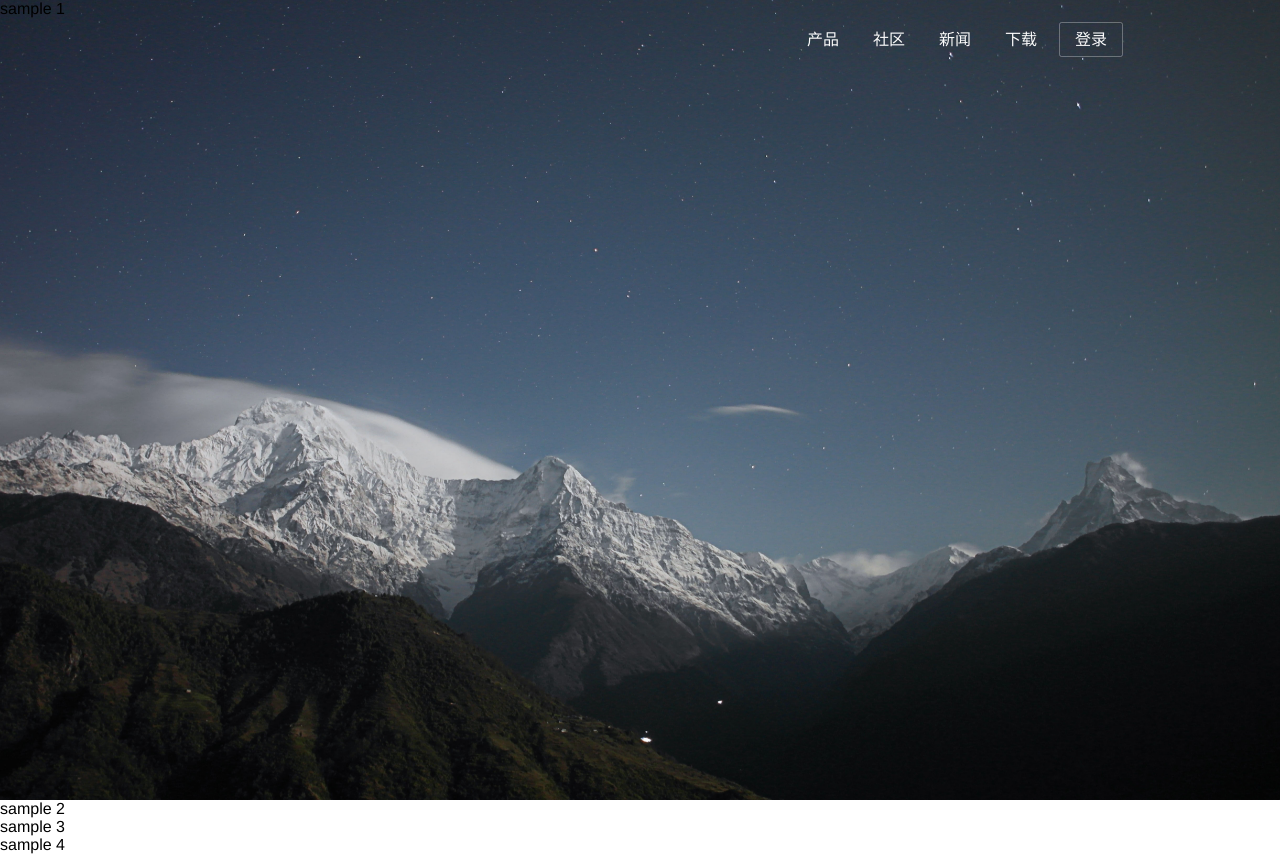
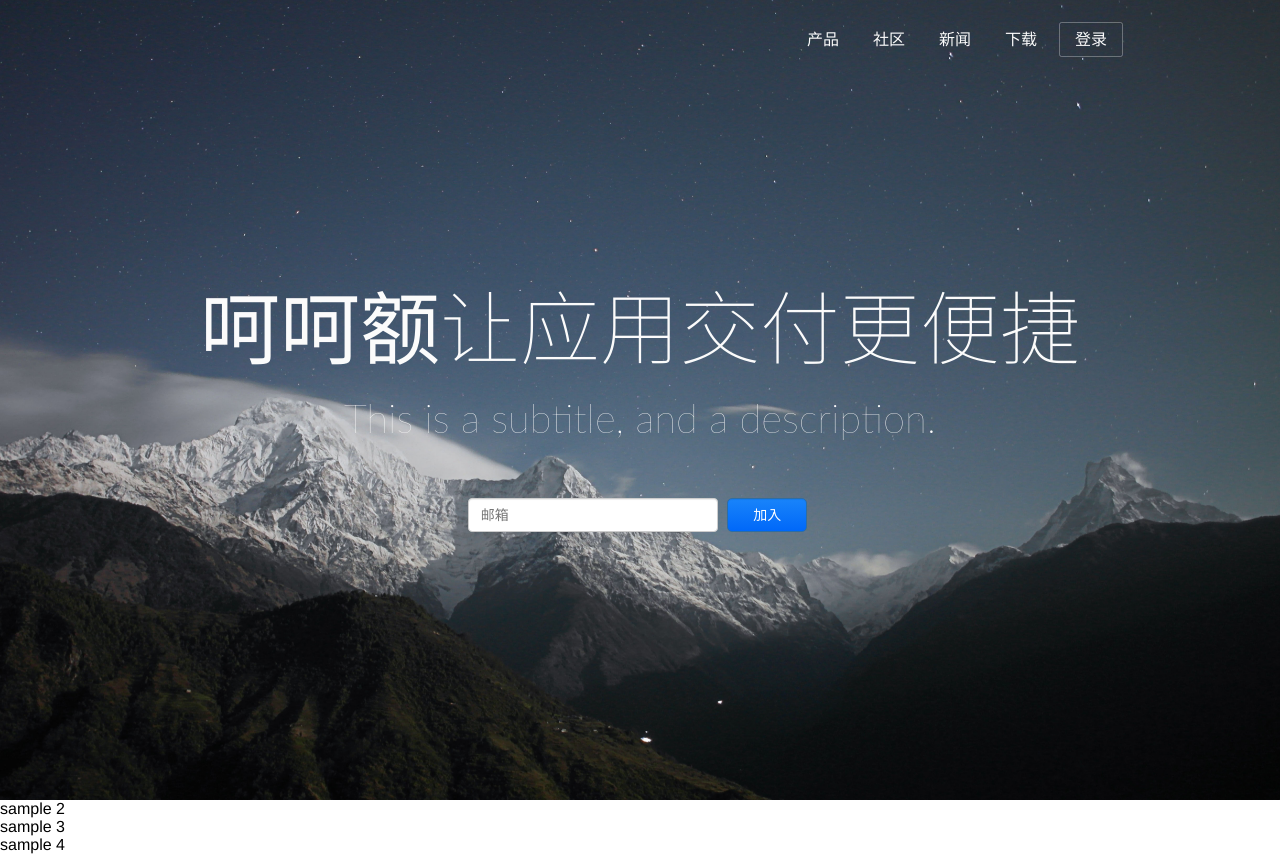
Before and after one commit to sekaiamber/yunlusample1, a plain HTML site: page sample1.html in a window 1280 px wide. Drawn offline with Linux system fonts and the light colour scheme.

Commit message:
[feature]. add top content.

```diff
--- a/content/css/sample1/sample1.css
+++ b/content/css/sample1/sample1.css
@@ -13,11 +13,31 @@ html, body
 	-moz-box-sizing: border-box;
 	box-sizing: border-box;
 }
-
 .-trans-block
 {
 	display: block;
 	background-color: #fff;
+}
+.container
+{
+	width: 970px;
+	margin: 0 auto;
+}
+.tbc
+{
+	display: table-cell;
+}
+.-h1
+{
+	font-size: 80px;
+}
+.-h2
+{
+	font-size: 40px;
+}
+.btn
+{
+	cursor: pointer;
 }
 
 /*********
@@ -31,11 +51,6 @@ html, body
 	left: 0;
 	width: 100%;
 	z-index: 10;
-}
-.header .container
-{
-	width: 970px;
-	margin: 0 auto;
 }
 .header .menu
 {
@@ -116,8 +131,81 @@ html, body
 	position: relative;
 	display: table;
 	table-layout: fixed;
+	color: #fbfbfb;
 }
 .top.-trans-block
 {
 	background-color: transparent;
 }
+.top .tbc
+{
+	/*height: 300px;*/
+	width: 100%;
+	padding: 0;
+	border: 0;
+	vertical-align: middle;
+	text-align: center;
+}
+.top .login
+{
+	margin-top: 50px;
+}
+.top .login-input
+{
+	width: 250px;
+	margin-right: 5px;
+	height: 34px;
+	padding: 6px 12px;
+	font-size: 14px;
+	line-height: 1.42857143;
+	color: #555;
+	background-color: #fff;
+	background-image: none;
+	border: 1px solid #ccc;
+	border-radius: 4px;
+	-webkit-box-shadow: inset 0 1px 1px rgba(0,0,0,.075);
+	box-shadow: inset 0 1px 1px rgba(0,0,0,.075);
+	-webkit-transition: border-color ease-in-out .15s,-webkit-box-shadow ease-in-out .15s;
+	-o-transition: border-color ease-in-out .15s,box-shadow ease-in-out .15s;
+	transition: border-color ease-in-out .15s,box-shadow ease-in-out .15s;
+}
+.top .login-input:focus
+{
+	border-color: #66afe9;
+	outline: 0;
+	-webkit-box-shadow: inset 0 1px 1px rgba(0,0,0,.075),0 0 8px rgba(102,175,233,.6);
+	box-shadow: inset 0 1px 1px rgba(0,0,0,.075),0 0 8px rgba(102,175,233,.6);
+}
+.top .submit
+{
+	width: 80px;
+	border-color: #2e6da4;
+	color: #fff;
+	-webkit-border-radius: 5px;
+	border-radius: 5px;
+	background: -webkit-linear-gradient(top,#1984FA,#0068F9);
+	background: -o-linear-gradient(top,#1984FA,#0068F9);
+}
+.top .-h1,
+.top .-h2
+{
+	font-family: SourceHanSansSC-ExtraLight,Lato,"Helvetica Neue",Arial,Microsoft Yahei,Hiragino Sans GB,WenQuanYi Micro Hei,sans-serif;
+	font-weight: 100;
+	line-height: 1.5em;
+}
+
+
+@font-face {
+	font-family: SourceHanSansSC-ExtraLight;
+	src: url(fonts/SourceHanSansSC-ExtraLight.eot);
+	src: url(fonts/SourceHanSansSC-ExtraLight.eot?#iefix-hdf3wh) format('embedded-opentype'),url(fonts/SourceHanSansSC-ExtraLight.woff) format('woff'),url(fonts/SourceHanSansSC-ExtraLight.ttf) format('truetype');
+	font-weight: 400;
+	font-style: normal;
+}
+@font-face {
+	font-family: SourceHanSansSC-Light;
+	src: url(fonts/SourceHanSansSC-Light.eot);
+	src: url(fonts/SourceHanSansSC-Light.eot?#iefix) format("embedded-opentype"),url(fonts/SourceHanSansSC-Light.woff) format("woff"),url(fonts/SourceHanSansSC-Light.ttf) format("truetype");
+	font-style: normal;
+	font-weight: 400;
+}
--- a/sample1.html
+++ b/sample1.html
@@ -26,7 +26,18 @@
 	<div class="banner parallax">
 		<div class="parallax-img"></div>
 	</div>
-	<div class="banner top -trans-block">sample 1</div>
+	<div class="banner top -trans-block">
+		<div class="tbc">
+			<div class="container">
+				<div class="-h1">呵呵额让应用交付更便捷</div>
+				<div class="-h2">This is a subtitle, and a description.</div>
+				<div class="login">
+					<input type="email" name="email" placeholder="邮箱" required class="login-input">
+					<button class="submit login-input btn">加入</button>
+				</div>
+			</div>
+		</div>
+	</div>
 	<div class="-trans-block">sample 2</div>
 	<div class="-trans-block">sample 3</div>
 	<div class="-trans-block">sample 4</div>
```
Also changed, not shown: content/css/sample1/fonts/SourceHanSansSC-ExtraLight.ttf (added), content/css/sample1/fonts/SourceHanSansSC-ExtraLight.woff (added), content/css/sample1/fonts/SourceHanSansSC-Light.ttf (added), content/css/sample1/fonts/SourceHanSansSC-Light.woff (added), 2 other files.
